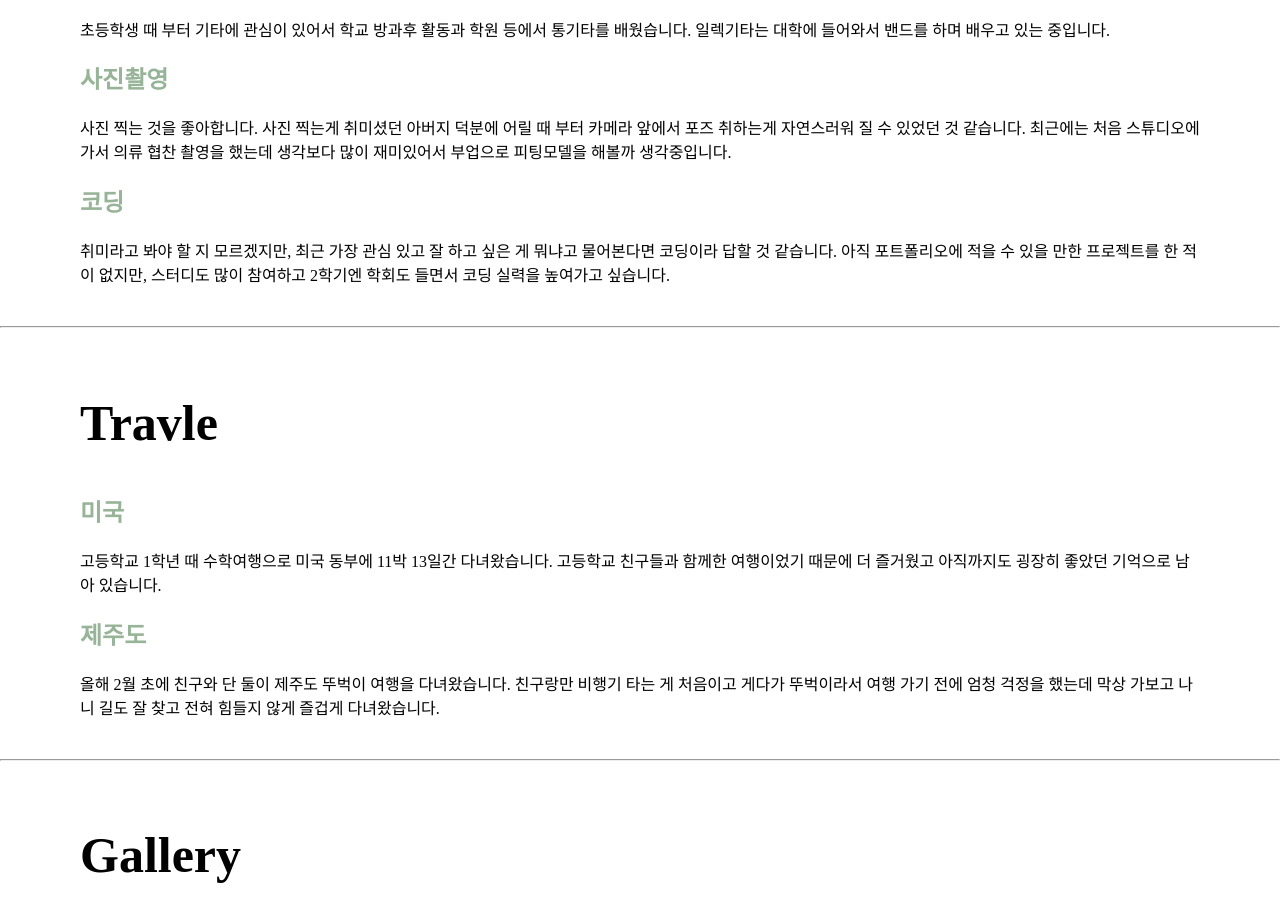
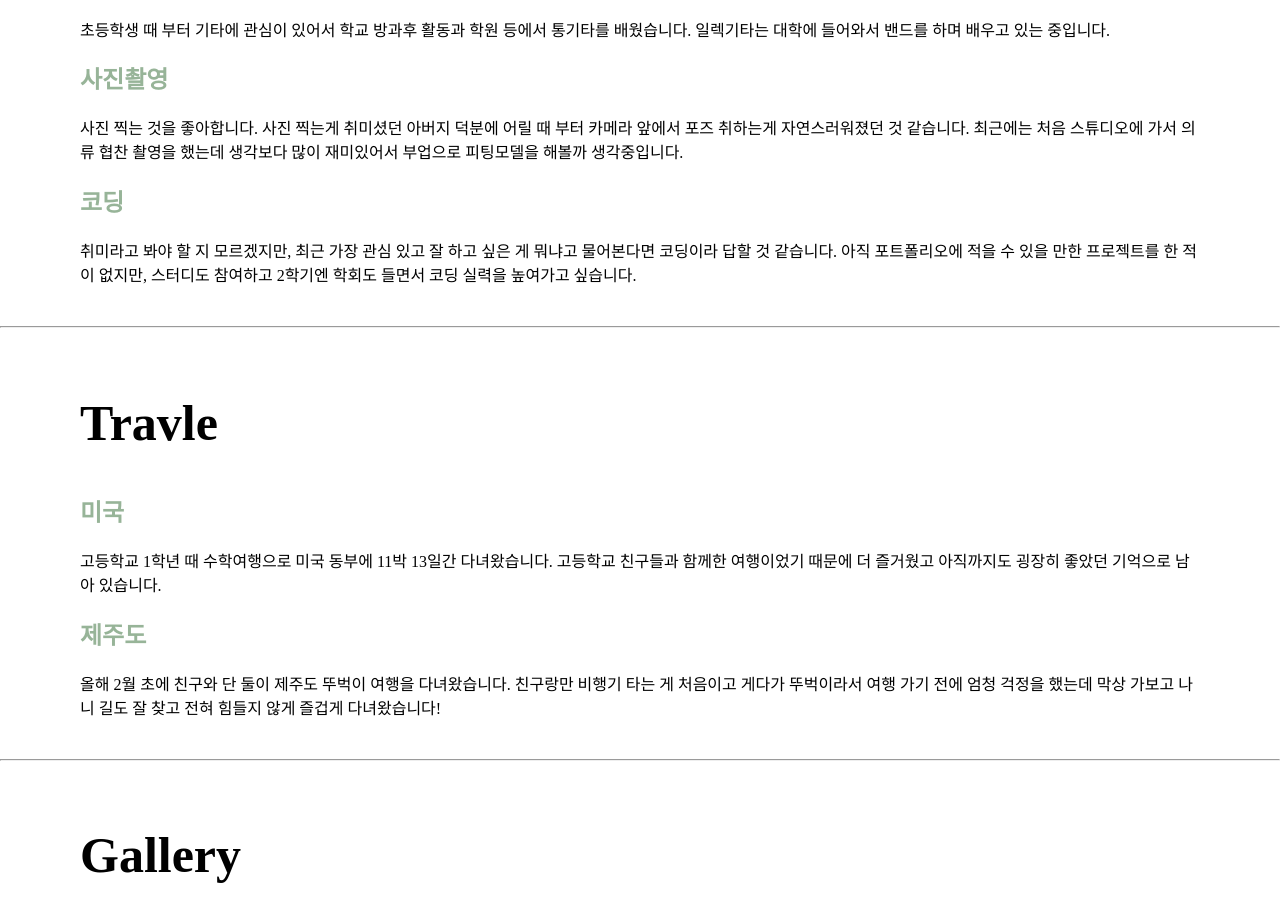
Before and after one commit to haujinnn/haujinnn.github.io, a plain HTML site: page index.html in a window 1280 px wide. Shown: the part 1278-2194 px from the top of the page. Drawn offline with Linux system fonts and the light colour scheme.

Commit message:
Update index.html

```diff
--- a/index.html
+++ b/index.html
@@ -70,11 +70,11 @@
             </div>
             <div>
                 <h2>사진촬영</h2>
-                <p>사진 찍는 것을 좋아합니다. 사진 찍는게 취미셨던 아버지 덕분에 어릴 때 부터 카메라 앞에서 포즈 취하는게 자연스러워 질 수 있었던 것 같습니다. 최근에는 처음 스튜디오에 가서 의류 협찬 촬영을 했는데 생각보다 많이 재미있어서 부업으로 피팅모델을 해볼까 생각중입니다.</p>
+                <p>사진 찍는 것을 좋아합니다. 사진 찍는게 취미셨던 아버지 덕분에 어릴 때 부터 카메라 앞에서 포즈 취하는게 자연스러워졌던 것 같습니다. 최근에는 처음 스튜디오에 가서 의류 협찬 촬영을 했는데 생각보다 많이 재미있어서 부업으로 피팅모델을 해볼까 생각중입니다.</p>
             </div>
             <div>
                 <h2>코딩</h2>
-                <p>취미라고 봐야 할 지 모르겠지만, 최근 가장 관심 있고 잘 하고 싶은 게 뭐냐고 물어본다면 코딩이라 답할 것 같습니다. 아직 포트폴리오에 적을 수 있을 만한 프로젝트를 한 적이 없지만, 스터디도 많이 참여하고 2학기엔 학회도 들면서 코딩 실력을 높여가고 싶습니다.</p>
+                <p>취미라고 봐야 할 지 모르겠지만, 최근 가장 관심 있고 잘 하고 싶은 게 뭐냐고 물어본다면 코딩이라 답할 것 같습니다. 아직 포트폴리오에 적을 수 있을 만한 프로젝트를 한 적이 없지만, 스터디도 참여하고 2학기엔 학회도 들면서 코딩 실력을 높여가고 싶습니다.</p>
             </div>
         </div>
     </section>
@@ -88,7 +88,7 @@
             </div>
             <div>
                 <h2>제주도</h2>
-                <p>올해 2월 초에 친구와 단 둘이 제주도 뚜벅이 여행을 다녀왔습니다. 친구랑만 비행기 타는 게 처음이고 게다가 뚜벅이라서 여행 가기 전에 엄청 걱정을 했는데 막상 가보고 나니 길도 잘 찾고 전혀 힘들지 않게 즐겁게 다녀왔습니다. </p>
+                <p>올해 2월 초에 친구와 단 둘이 제주도 뚜벅이 여행을 다녀왔습니다. 친구랑만 비행기 타는 게 처음이고 게다가 뚜벅이라서 여행 가기 전에 엄청 걱정을 했는데 막상 가보고 나니 길도 잘 찾고 전혀 힘들지 않게 즐겁게 다녀왔습니다! </p>
             </div>
         </div>
     </section>
```
